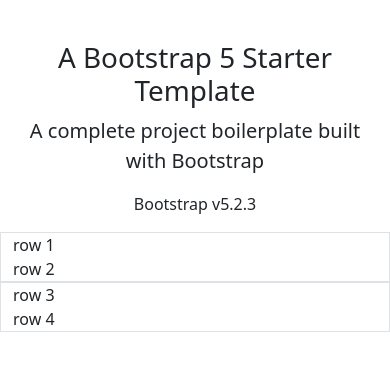
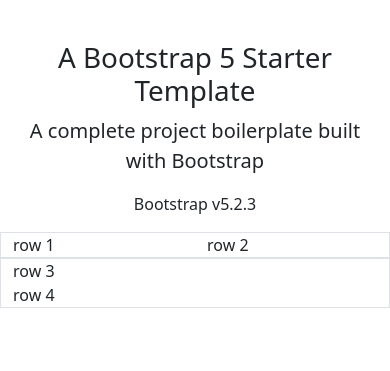
Before and after one commit to avfama/webprog-SF241-bootstrap-template, a plain HTML site: page startbootstrap-bare-gh-pages/index.html in a window 390 px wide. Shown: the part 63-434 px from the top of the page. Drawn offline with nearby package versions, Linux system fonts and the light colour scheme.

Commit message:
ver 1.1.2

```diff
--- a/startbootstrap-bare-gh-pages/index.html
+++ b/startbootstrap-bare-gh-pages/index.html
@@ -49,8 +49,8 @@
 
         <div class="container challenge">
             <div class="row border">
-            <div class="col-12 col-sm-6 col-md-6 col-lg-3 col-xl-3">row 1</div>
-            <div class="col-12 col-sm-6 col-md-6 col-lg-9 col-xl-3">row 2</div>
+            <div class="col-6 col-sm-6 col-md-6 col-lg-3 col-xl-3">row 1</div>
+            <div class="col-6 col-sm-6 col-md-6 col-lg-9 col-xl-3">row 2</div>
             </div>
             <div class="row border">
             <div class="col-12 col-sm-6 col-md-6 col-lg-9 col-xl-3">row 3</div>
```
